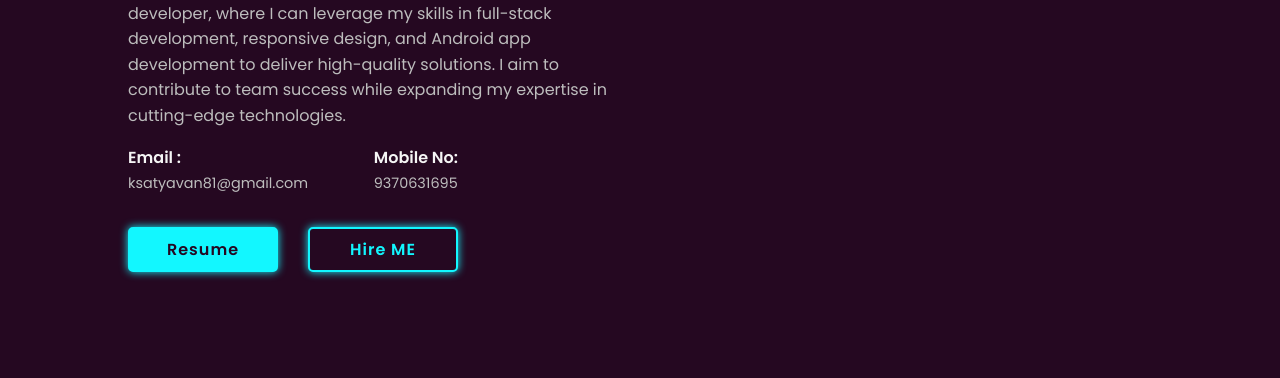
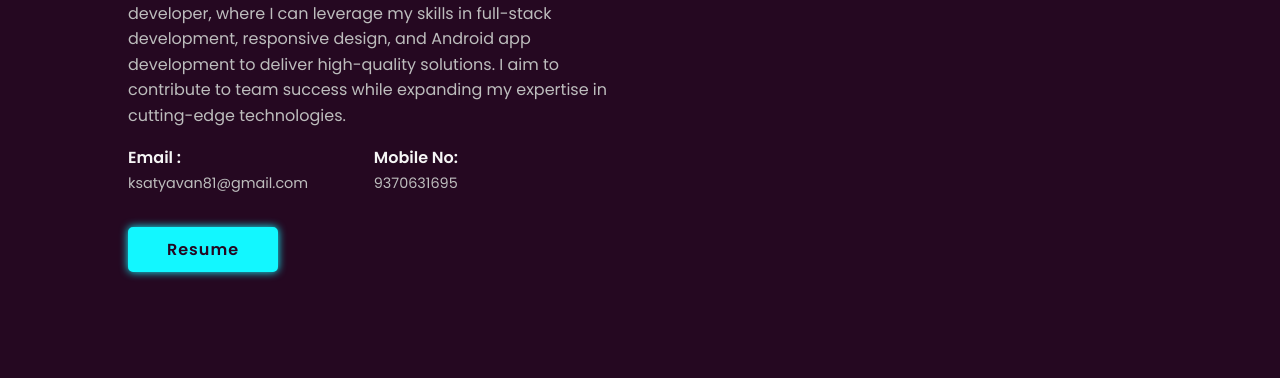
Before and after one commit to Satyavankamble/Satyavan_Portfolio1, a plain HTML site: page index.html in a window 1280 px wide. Shown: the part 287-665 px from the top of the page. Drawn offline with nearby package versions, Linux system fonts and the light colour scheme; no server answers.

Commit message:
Update index.html

```diff
--- a/index.html
+++ b/index.html
@@ -61,8 +61,7 @@
 <div class="btn-box">
     <a href="Satyavan_resume.pdf" class="btn">Resume</a>
 
-
-    <a href="ksatyavan81@gmail.com"  class="btn">Hire ME</a>
+    <!--<a href="ksatyavan81@gmail.com"  class="btn">Hire ME</a-->
 </div>
 
 <div class="social-icons">
```
